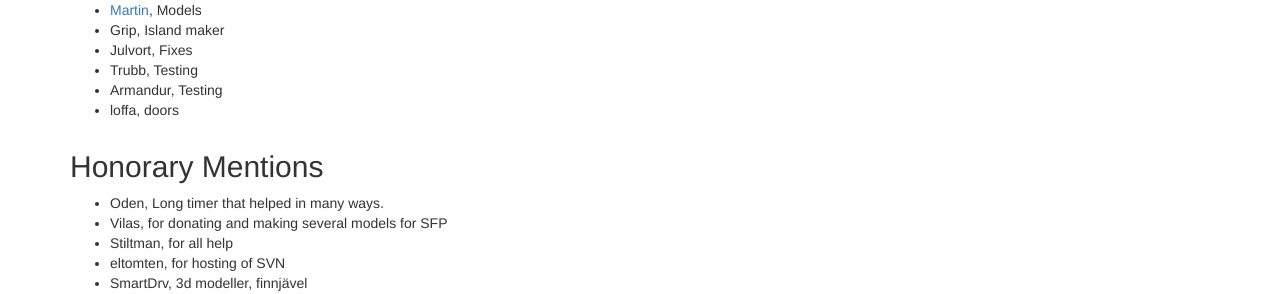
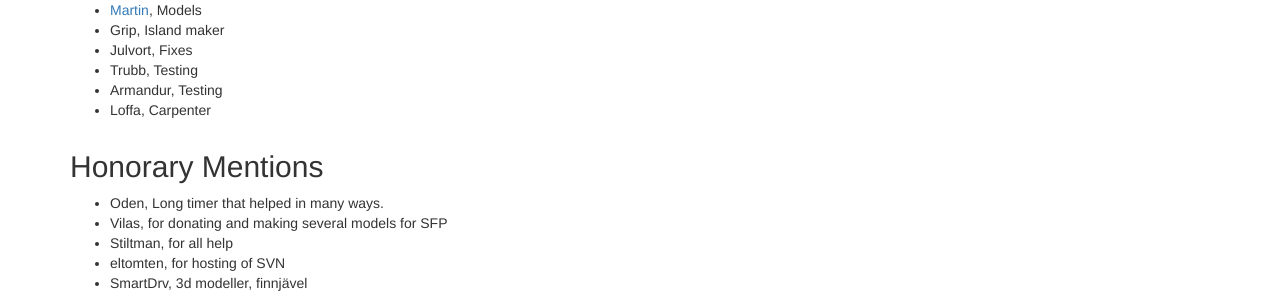
Before and after one commit to SwedishForcesPack/swedishforcespack.github.io, a Jekyll site: the page built from about/index.html, in a window 1280 px wide and 900 px high, scrolled down 912 px. Shown: the part 158-452 px from the top of the window. Built offline with Jekyll 4.4.1, drawn with Linux system fonts in a browser that asks for light colours; nearby versions of some CDN libraries; comment, search, counter and statistics services are not loaded.

Commit message:
Changed Loffa's profession

```diff
--- a/about/index.html
+++ b/about/index.html
@@ -85,7 +85,7 @@ title: About | Swedish Forces Pack
     <li>Julvort, Fixes</li>
     <li>Trubb, Testing</li>
     <li>Armandur, Testing</li>
-    <li>loffa, doors</li>
+    <li>Loffa, Carpenter</li>
   </ul>
 </div>
 
```
